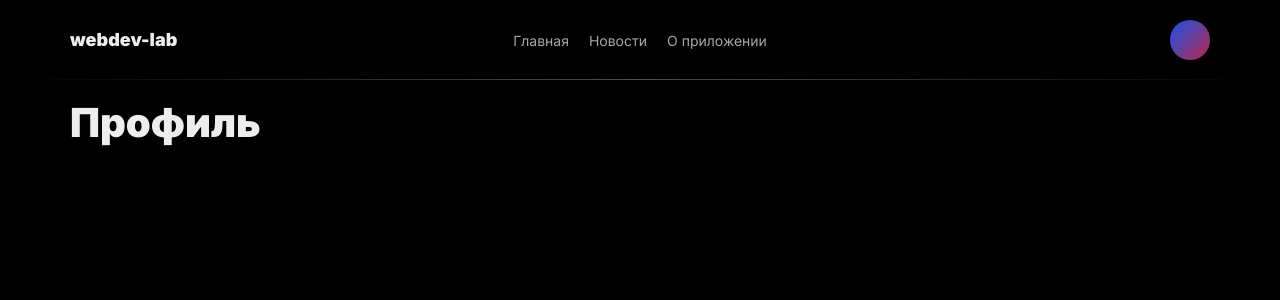
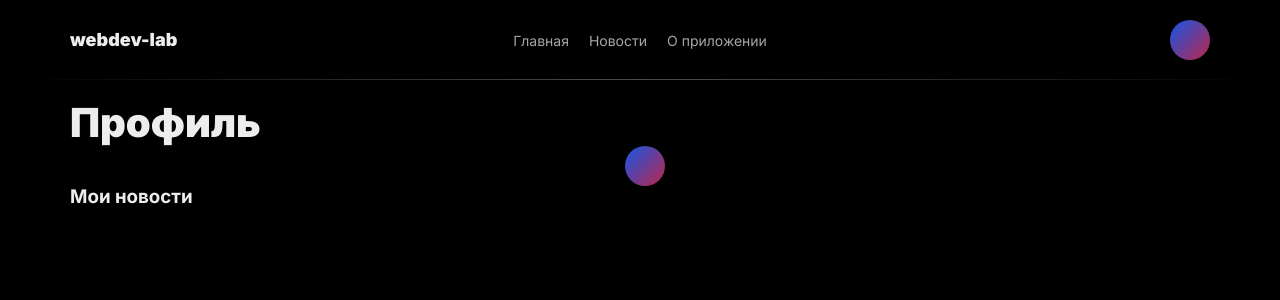
Before and after one commit to Yakser/webdev-lab, a Next.js app: page /profile in a window 1280 px wide. Shown: the top 300 px of the page. Built offline with nearby package versions, Linux system fonts and the light colour scheme; no server answers; sample sign-in values are in the browser's storage.

Commit message:
Started working on profile page

```diff
--- a/src/app/profile/page.tsx
+++ b/src/app/profile/page.tsx
@@ -1,10 +1,15 @@
 import React from 'react';
 import styles from "./page.module.scss";
+import UserCard from "@/app/components/UserCard";
 
 const Page = () => {
     return (
         <section className={styles.profile}>
             <h2 className={'title'}>Профиль</h2>
+            <UserCard/>
+            <h3 className={styles.profile__subtitle}>Мои новости</h3>
+            {/*    NewsPostWithControls: edit button and delete button */}
+            {/*    news edit page/mode */}
         </section>
     );
 };
```
